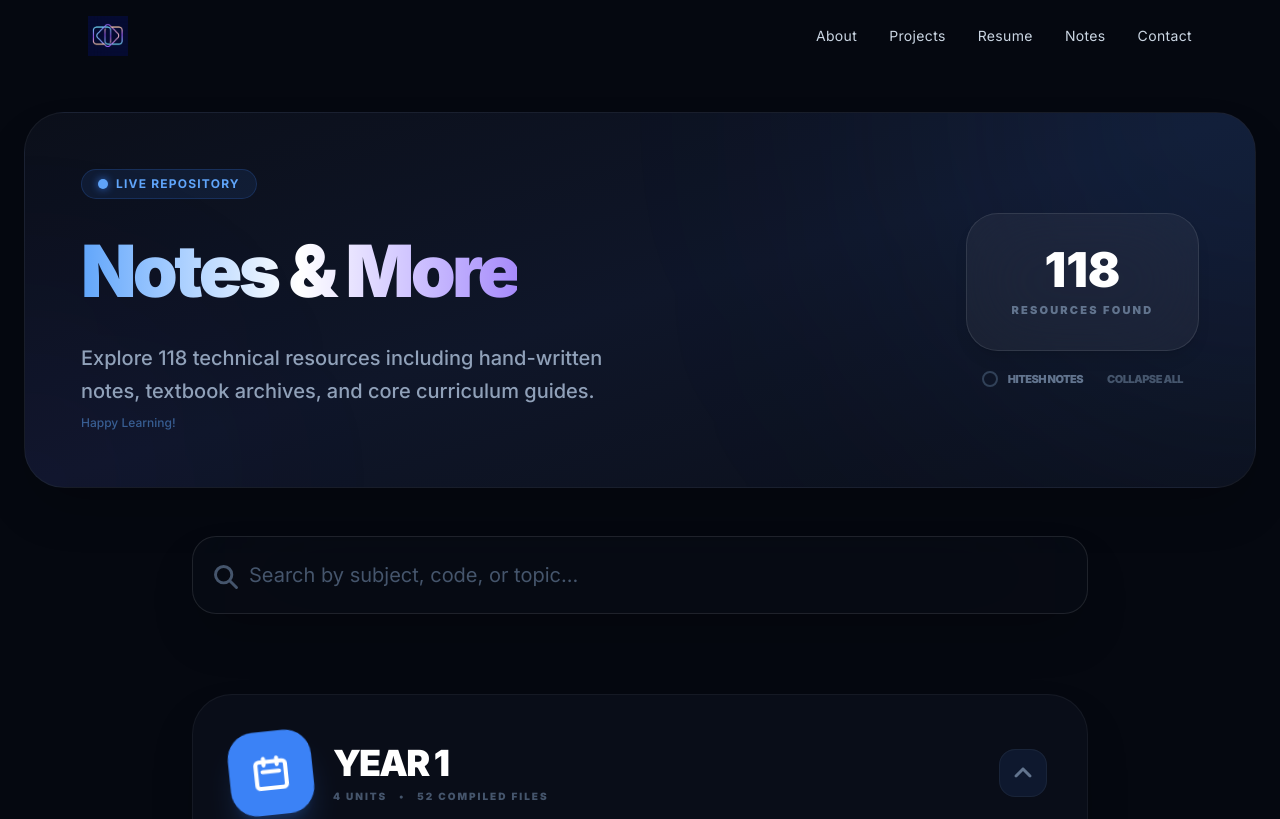
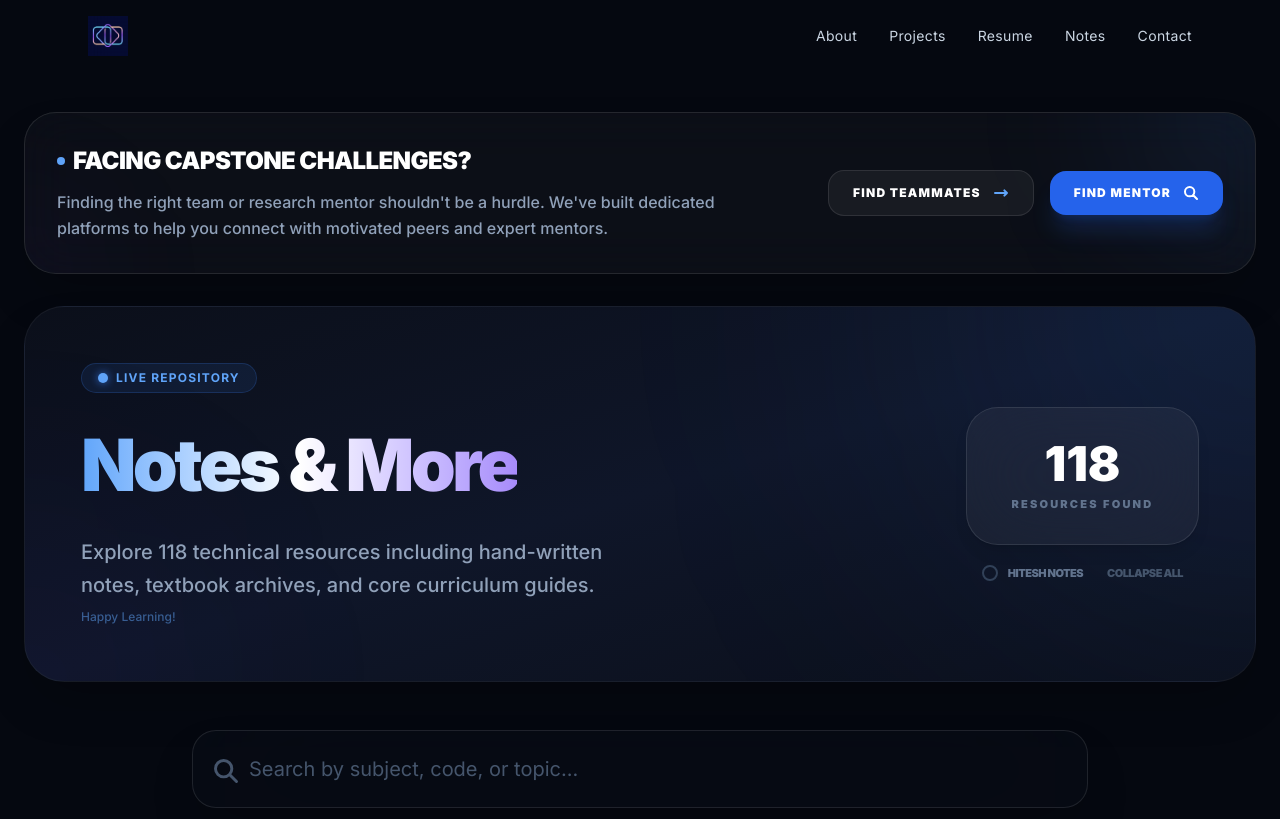
Before and after one commit to HiteshPranav267/hitesh-engineering, a Next.js app in the folder hitesh-engineering/: page /hitesh-engineering/notes in a window 1280 px wide. Shown: the top 819 px of the page. Built offline with nearby package versions, Linux system fonts and the light colour scheme.

Commit message:
Add capstone features

```diff
--- a/hitesh-engineering/app/notes/NotesPage.tsx
+++ b/hitesh-engineering/app/notes/NotesPage.tsx
@@ -81,6 +81,53 @@ export default function NotesPage() {
             <Navbar />
             <main className="pt-28 pb-24 min-h-screen bg-[#050810]">
                 <div className="max-w-7xl mx-auto px-6">
+                    {/* Capstone Support Banner */}
+                    <ScrollReveal className="mb-8">
+                        <div className="relative overflow-hidden rounded-[2rem] bg-white/[0.03] border border-white/10 p-6 md:p-8 backdrop-blur-xl group hover:bg-white/[0.05] transition-all duration-500 shadow-2xl">
+                            <div className="absolute top-0 right-0 w-64 h-64 bg-electric-500/10 rounded-full blur-[80px] -translate-y-1/2 translate-x-1/2" />
+                            <div className="absolute bottom-0 left-0 w-40 h-40 bg-violet-600/5 rounded-full blur-[60px] translate-y-1/2 -translate-x-1/2" />
+
+                            <div className="relative z-10 flex flex-col lg:flex-row items-center justify-between gap-8">
+                                <div className="text-center lg:text-left">
+                                    <div className="flex items-center justify-center lg:justify-start gap-2 mb-3">
+                                        <span className="w-2 h-2 rounded-full bg-electric-400 animate-pulse" />
+                                        <h3 className="text-xl md:text-2xl font-black text-white tracking-tight uppercase font-outfit">
+                                            Facing Capstone Challenges?
+                                        </h3>
+                                    </div>
+                                    <p className="text-slate-400 text-sm md:text-base font-medium max-w-2xl leading-relaxed">
+                                        Finding the right team or research mentor shouldn't be a hurdle. We've built dedicated platforms to help you connect with motivated peers and expert mentors.
+                                    </p>
+                                </div>
+
+                                <div className="flex flex-wrap items-center justify-center gap-4 shrink-0">
+                                    <a
+                                        href="https://tejaatexploring.github.io/CapstoneTeamFinder/main.html"
+                                        target="_blank"
+                                        rel="noopener noreferrer"
+                                        className="px-6 py-3.5 bg-white/5 hover:bg-white/10 text-white rounded-2xl font-black text-xs uppercase tracking-widest border border-white/10 transition-all active:scale-95 flex items-center gap-3 group/btn"
+                                    >
+                                        Find Teammates
+                                        <svg className="w-4 h-4 text-electric-400 group-hover/btn:translate-x-1 transition-transform" fill="none" viewBox="0 0 24 24" stroke="currentColor">
+                                            <path strokeLinecap="round" strokeLinejoin="round" strokeWidth={3} d="M17 8l4 4m0 0l-4 4m4-4H3" />
+                                        </svg>
+                                    </a>
+                                    <a
+                                        href="https://huggingface.co/spaces/HiteshPranav/research-match"
+                                        target="_blank"
+                                        rel="noopener noreferrer"
+                                        className="px-6 py-3.5 bg-electric-600 hover:bg-electric-500 text-white rounded-2xl font-black text-xs uppercase tracking-widest transition-all shadow-xl shadow-electric-600/20 active:scale-95 flex items-center gap-3"
+                                    >
+                                        Find Mentor
+                                        <svg className="w-4 h-4" fill="none" viewBox="0 0 24 24" stroke="currentColor">
+                                            <path strokeLinecap="round" strokeLinejoin="round" strokeWidth={3} d="M21 21l-6-6m2-5a7 7 0 11-14 0 7 7 0 0114 0z" />
+                                        </svg>
+                                    </a>
+                                </div>
+                            </div>
+                        </div>
+                    </ScrollReveal>
+
                     {/* Hero Header */}
                     <ScrollReveal className="mb-12">
                         <div className="relative overflow-hidden rounded-[2.5rem] bg-gradient-to-br from-navy-900 via-navy-800 to-navy-900 border border-white/5 p-8 md:p-14 shadow-2xl">
```
